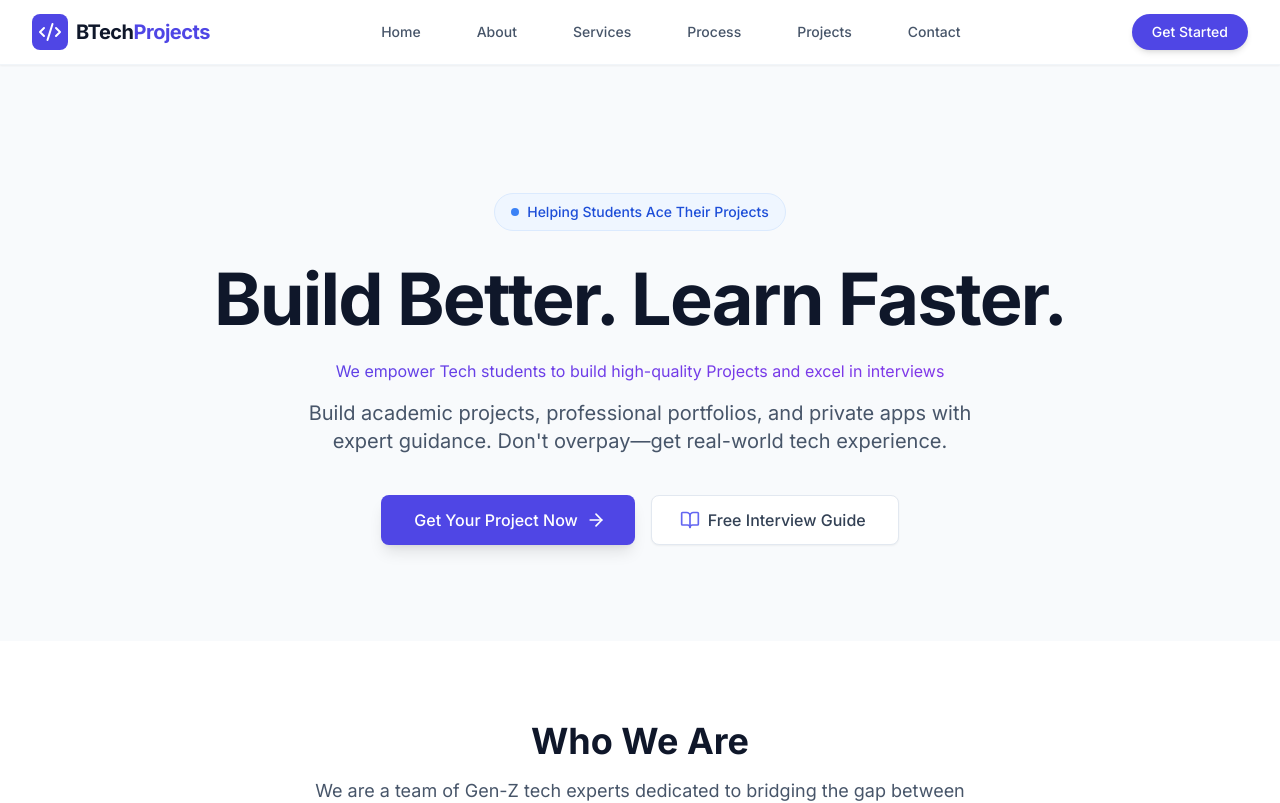
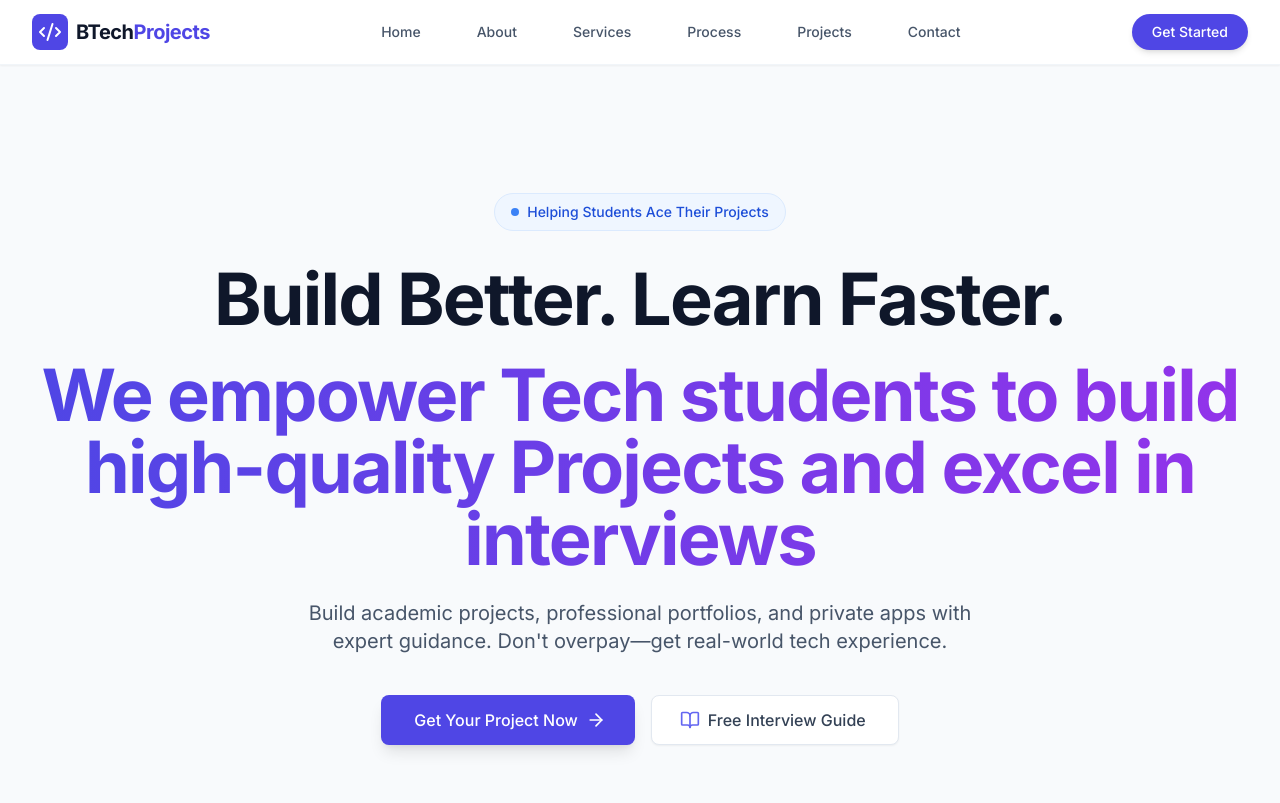
Before and after one commit to Abhilash-B3/BTech-Projects, a React (Vite) app: page / in a window 1280 px wide. Shown: the top 803 px of the page. Built offline with nearby package versions, Linux system fonts and the light colour scheme.

Commit message:
Change h2 to h3 for improved semantic structure

```diff
--- a/src/components/Hero.tsx
+++ b/src/components/Hero.tsx
@@ -17,12 +17,12 @@ const Hero: React.FC = () => {
         <h1 className="text-4xl tracking-tight font-extrabold text-slate-900 sm:text-5xl md:text-6xl lg:text-7xl mb-6">
           <span className="block">Build Better. Learn Faster.</span>
         </h1>
-        <h2>
+        <h3 className="text-4xl tracking-tight font-extrabold text-slate-900 sm:text-5xl md:text-6xl lg:text-7xl mb-6">
           <span className="block text-transparent bg-clip-text bg-gradient-to-r from-indigo-600 to-purple-600">
              We empower Tech students to build high-quality Projects
              and excel in interviews
           </span>
-        </h2>
+        </h3>
 
 
         <p className="mt-4 max-w-2xl mx-auto text-lg md:text-xl text-slate-600 mb-10">
```
